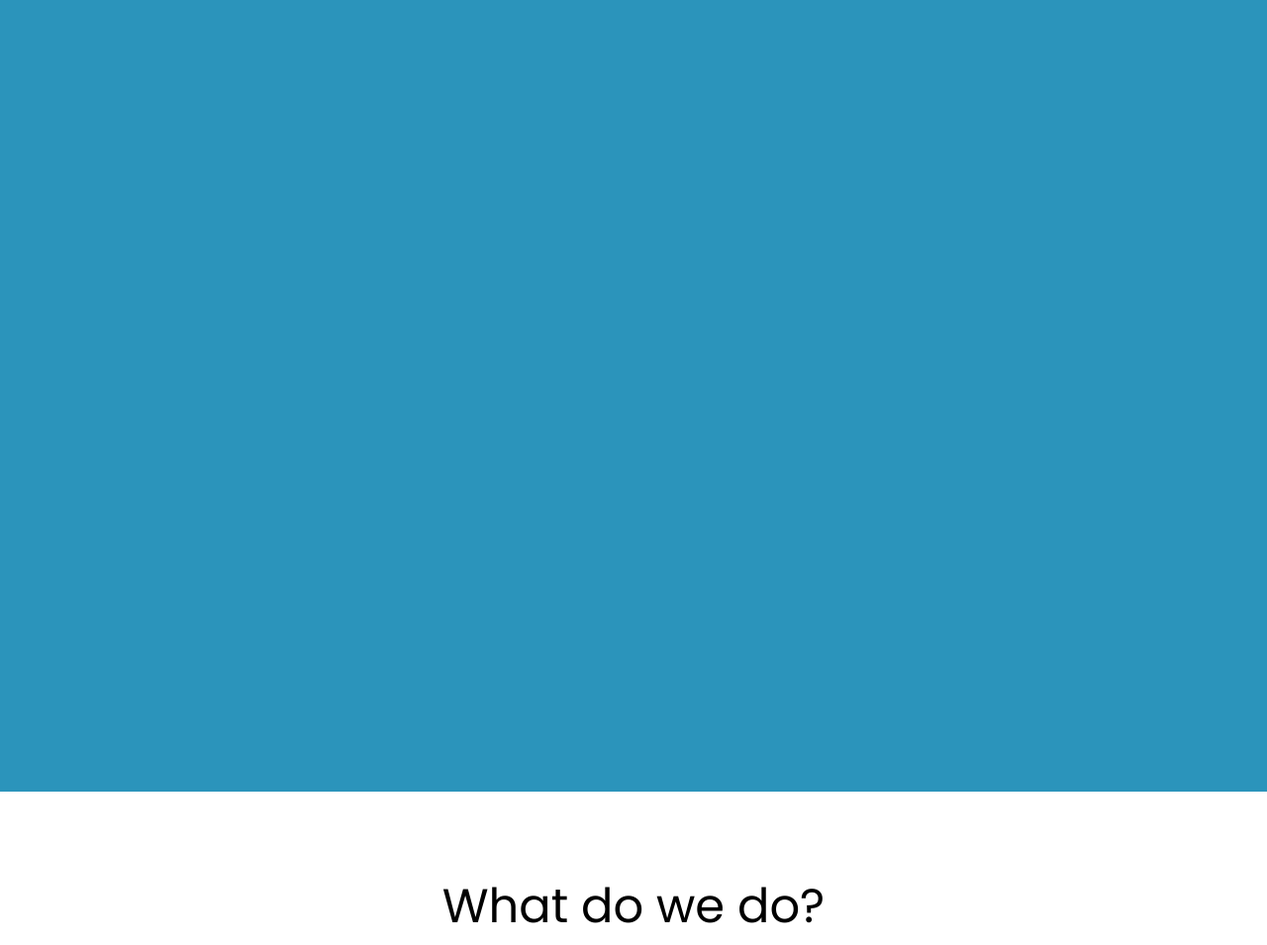
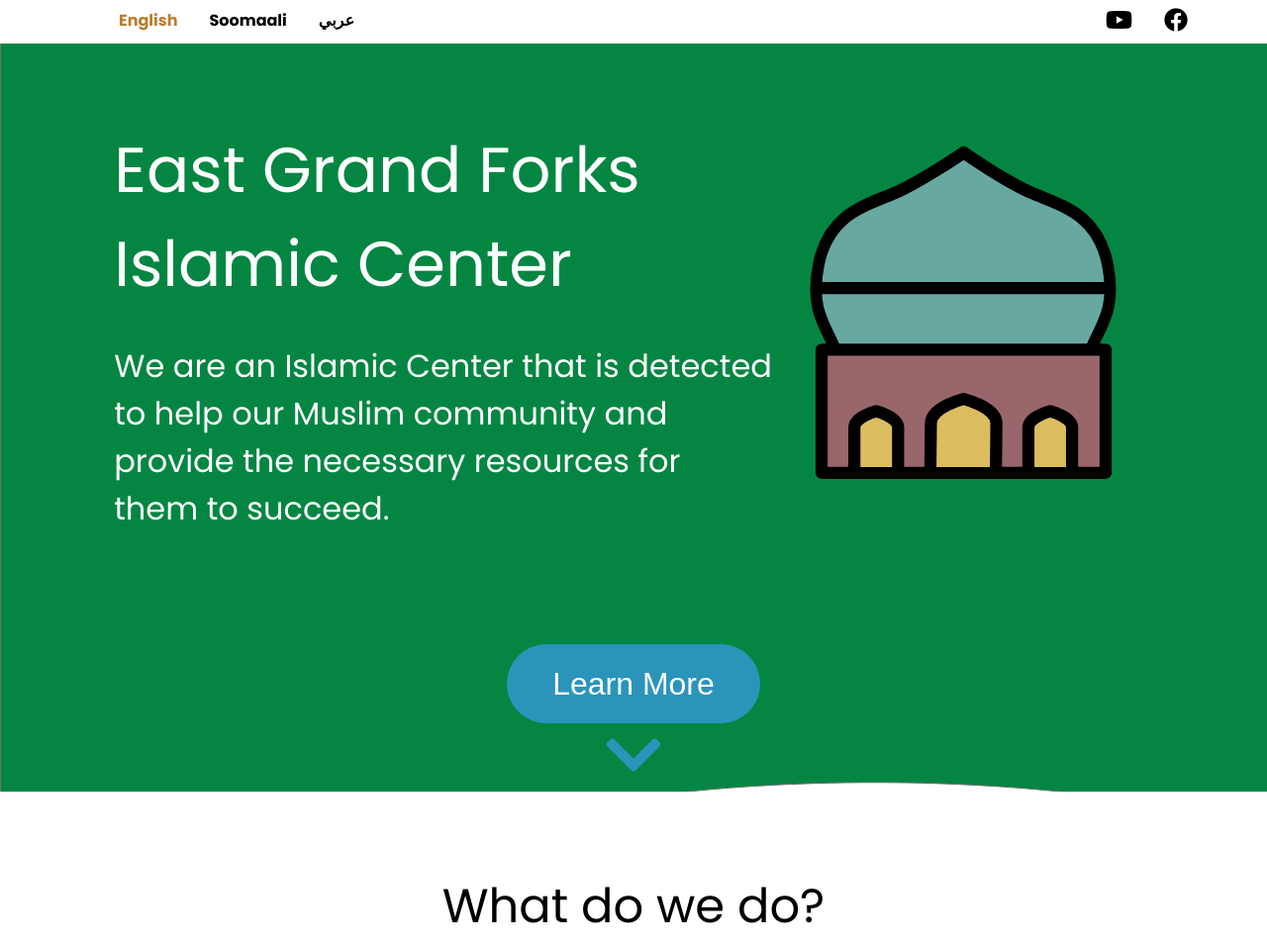
Before and after one commit to thebaker10/EGF-islamic-center, a website built with Parcel: page src/index.html in a window 1280 px wide. Shown: the top 955 px of the page at 99% size. Built offline with nearby package versions, Linux system fonts and the light colour scheme.

Commit message:
adding the home section

```diff
--- a/src/index.html
+++ b/src/index.html
@@ -10,7 +10,33 @@
 </head>
 <body>
     <section id="home">
-
+        <div class="topNav">
+            <div class="lang">
+                <ul>
+                    <li class="active">English</li>
+                    <li>Soomaali</li>
+                    <li>عربي</li>
+                </ul>
+            </div>
+            <div class="social">
+                <ul>
+                    <li><i class="fab fa-youtube"></i></li>
+                    <li><i class="fab fa-facebook"></i></li>
+                </ul>
+            </div>
+        </div>
+        <div class="content">
+            <div class="info">
+                <h1>East Grand Forks</h1>
+                <h1>Islamic Center</h1>
+                <p>We are an Islamic Center that is detected to help our Muslim community and provide the necessary resources for them to succeed. </p>
+            </div>
+            <div class="logo">
+                <img src="./assets/images/mosque.svg" alt="">
+            </div>
+            <button>Learn More</button>
+            <i class="fas fa-chevron-down"></i>
+        </div>
     </section>
 
     <section id="services">
--- a/src/script.js
+++ b/src/script.js
@@ -1,2 +1,3 @@
-import "@fortawesome/fontawesome-free/css/fontawesome.min.css";
-import "@fortawesome/fontawesome-free/css/solid.min.css";
+// import "@fortawesome/fontawesome-free/css/fontawesome.min.css";
+// import "@fortawesome/fontawesome-free/css/solid.min.css";
+import "@fortawesome/fontawesome-free/css/all.min.css";
--- a/src/style/indexPage/home.scss
+++ b/src/style/indexPage/home.scss
@@ -1,5 +1,77 @@
 @import "./../var.scss";
 #home {
-    height: 100vh;
-    background-color: $lightBlue;
+    background: url("./../../assets/images/HomeBackground.svg");
+    .topNav {
+        background-color: $white;
+        display: flex;
+        justify-content: space-between;
+        padding: 0 5rem;
+        ul {
+            margin: 0;
+            list-style: none;
+            display: flex;
+            gap: 2rem;
+            font-weight: bold;
+            li {
+                padding: 0.5rem 0;
+                cursor: pointer;
+            }
+            .active {
+                color: $brown;
+            }
+            i {
+                font-size: 1.5rem;
+            }
+        }
+    }
+
+    .content {
+        display: grid;
+        height: 89vh;
+        padding: 0 9vw;
+        grid-template-areas: "Info Logo Logo"
+        "button button button"
+        "arrow arrow arrow";
+        margin-top: 10vh;
+        .info {
+            grid-area: Info;
+            color: $white;
+            h1 {
+                font-weight: normal;
+                font-size: 4rem;
+                margin: 0;
+            }
+            p {
+                font-size: 2rem;
+            }
+        }
+
+        .logo {
+            grid-area: Logo;
+            img {
+                width: 30vw;
+            }
+        }
+
+        button {
+            grid-area: button;
+            border: 0;
+            width: 20vw;
+            background-color: $lightBlue;
+            color: $white;
+            font-size: 2rem;
+            border-radius: 10vw;
+            margin-top: 5vh;
+            margin-left: 50%;
+            transform: translateX(-50%);
+        }
+        i {
+            text-align: center;
+            grid-area: arrow;
+            font-size: 4rem;
+            color: $lightBlue;
+        }
+
+    }
+
 }
```
